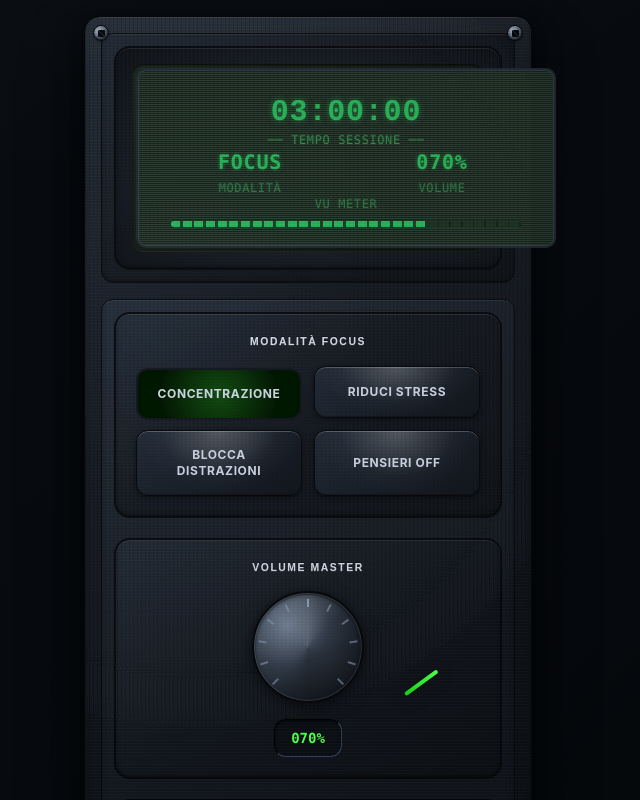
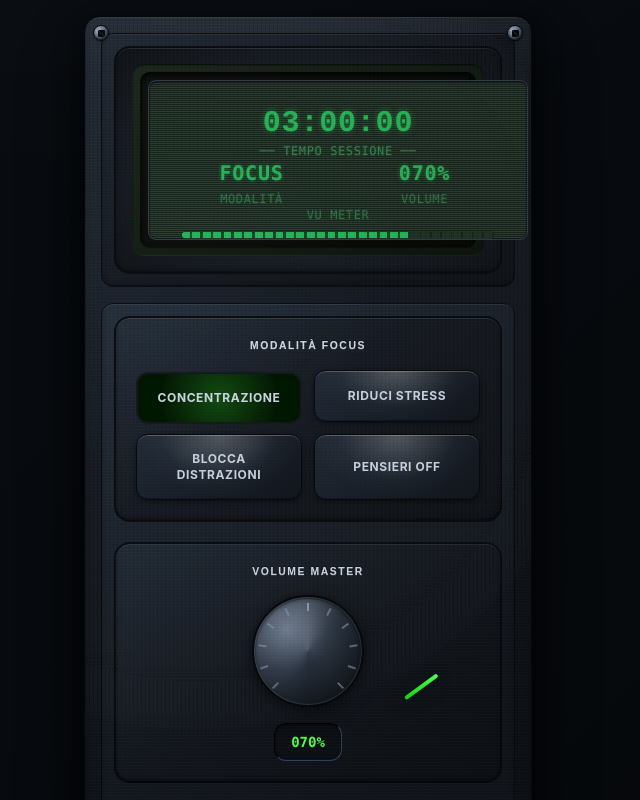
Before and after one commit to giorgiochi/nineties-aether-wave, a React (Vite) app: page / in a window 1280 px wide. Shown: the top 800 px of the page, without its empty margins (332-972 px from the left). Built offline with nearby package versions, Linux system fonts and the light colour scheme.

Commit message:
Aggiungi ombra interna allo schermo

```diff
--- a/src/components/NeuroDeckDisplay.tsx
+++ b/src/components/NeuroDeckDisplay.tsx
@@ -62,9 +62,9 @@ export const NeuroDeckDisplay: React.FC<NeuroDeckDisplayProps> = ({ neuroDeck })
         boxShadow: 'var(--shadow-inset)'
       }}
     >
-      {/* Authentic LCD Bezel - Exact match to reference */}
+      {/* Cornice LCD esterna - Più grande del vetro */}
       <div
-        className="relative p-1 rounded-lg"
+        className="relative p-2 rounded-lg"
         style={{
           background: `
             linear-gradient(145deg,
@@ -79,12 +79,30 @@ export const NeuroDeckDisplay: React.FC<NeuroDeckDisplayProps> = ({ neuroDeck })
           `
         }}
       >
-        {/* LCD Screen con griglia pixel visibile */}
+        {/* Incasso per il vetro LCD */}
         <div
-          className="relative p-4 rounded-md overflow-visible"
+          className="relative p-2 rounded-md"
           style={{
-            height: '180px',
-            width: '420px',
+            background: `
+              linear-gradient(145deg,
+                hsl(120 10% 6%) 0%,
+                hsl(120 15% 4%) 50%,
+                hsl(120 20% 2%) 100%
+              )
+            `,
+            boxShadow: `
+              inset 0 2px 4px rgba(0,0,0,0.9),
+              inset 0 4px 8px rgba(0,0,0,0.7),
+              inset 0 -1px 0 rgba(255,255,255,0.02)
+            `
+          }}
+        >
+          {/* Vetro LCD - Più piccolo e incassato */}
+          <div
+            className="relative p-4 rounded-sm overflow-visible"
+            style={{
+              height: '160px',
+              width: '380px',
               background: `
                 repeating-linear-gradient(
                   0deg,
@@ -102,8 +120,11 @@ export const NeuroDeckDisplay: React.FC<NeuroDeckDisplayProps> = ({ neuroDeck })
                 ),
                 radial-gradient(120% 100% at 50% 45%, hsl(var(--lcd-bg-center)), hsl(var(--lcd-bg)))
               `,
-            border: '2px solid hsl(var(--graphite-2))',
-            boxShadow: 'inset 0 0 0 1px hsl(var(--graphite-3))'
+              border: '1px solid hsl(var(--graphite-3))',
+              boxShadow: `
+                inset 0 1px 2px rgba(0,0,0,0.6),
+                inset 0 0 0 1px rgba(0,0,0,0.3)
+              `
             }}
             aria-live="polite"
           >
@@ -216,5 +237,6 @@ export const NeuroDeckDisplay: React.FC<NeuroDeckDisplayProps> = ({ neuroDeck })
           </div>
         </div>
       </div>
+    </div>
   );
 };
```
Lines whose indentation alone changed are shown as unchanged.
